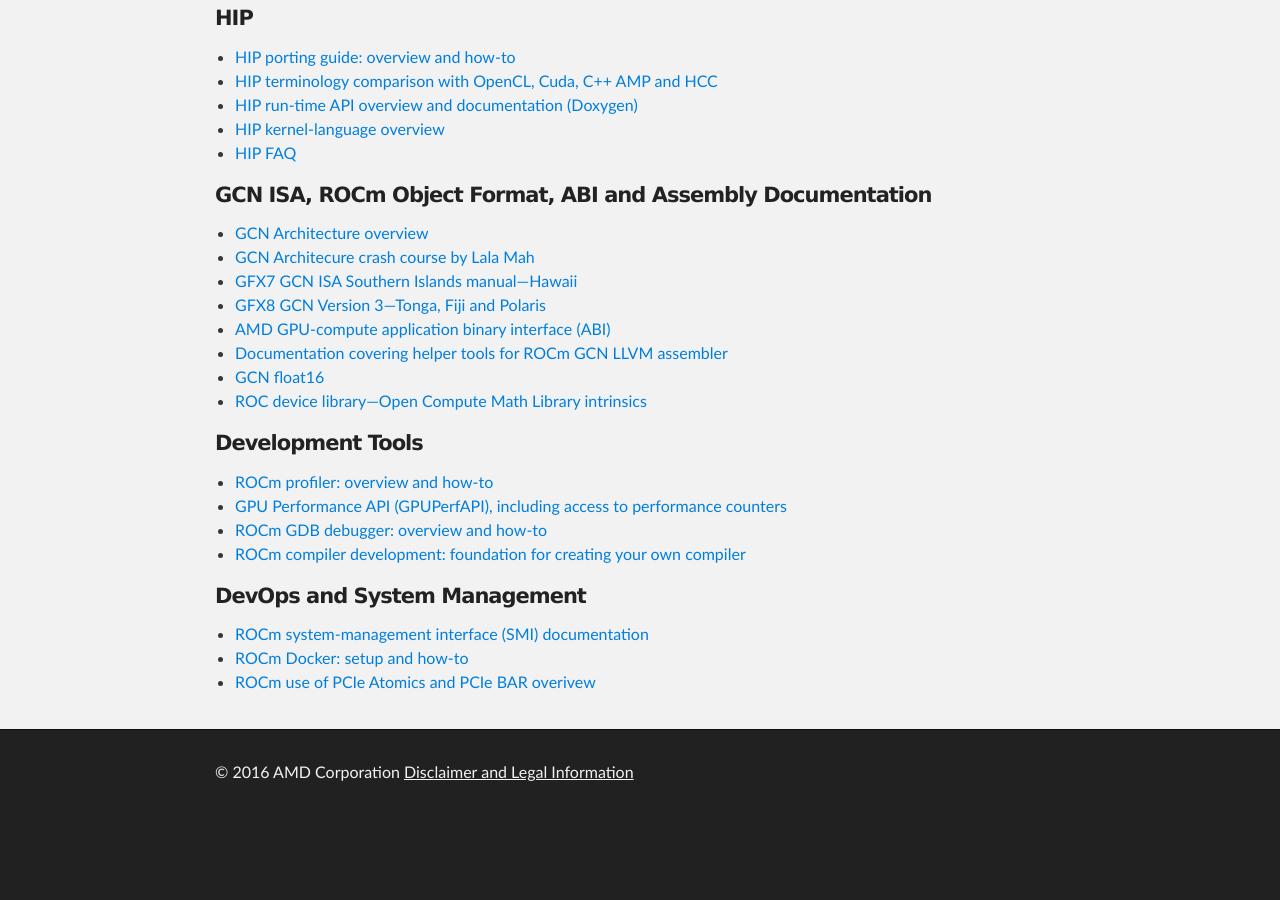
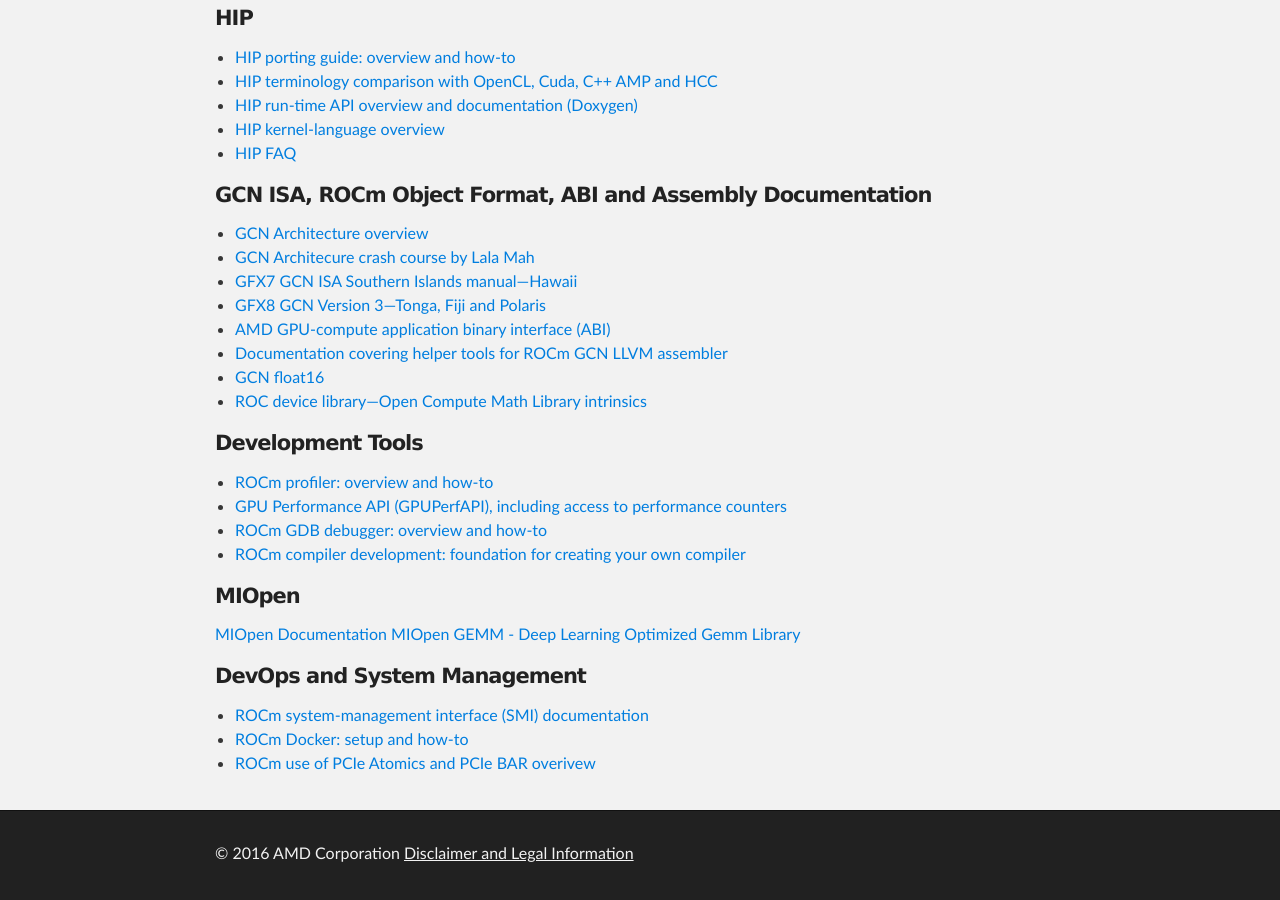
Before and after one commit to ROCm/ROCm.github.io, a Jekyll site: the page built from documentation.md, in a window 1280 px wide and 900 px high, scrolled down 799 px. Built offline with Jekyll 4.4.1, drawn with Linux system fonts in a browser that asks for light colours; before the commit the page ends 1618 px from its top, so only the background shows below that.

Commit message:
Update documentation.md

```diff
--- a/documentation.md
+++ b/documentation.md
@@ -50,6 +50,10 @@
 * [ROCm GDB debugger: overview and how-to](https://github.com/RadeonOpenCompute/ROCm-Debugger/blob/master/TUTORIAL.md)
 * [ROCm compiler development: foundation for creating your own compiler](ROCmCompilerKit.html)
 
+#### MIOpen
+[MIOpen Documentation](https://rocmsoftwareplatform.github.io/MIOpen/doc/html/)
+[MIOpen GEMM - Deep Learning Optimized Gemm Library](https://rocmsoftwareplatform.github.io/MIOpenGEMM/doc/html/)
+
 #### DevOps and System Management
 
 * [ROCm system-management interface (SMI) documentation](https://github.com/RadeonOpenCompute/ROC-smi/blob/master/README.md)
```
